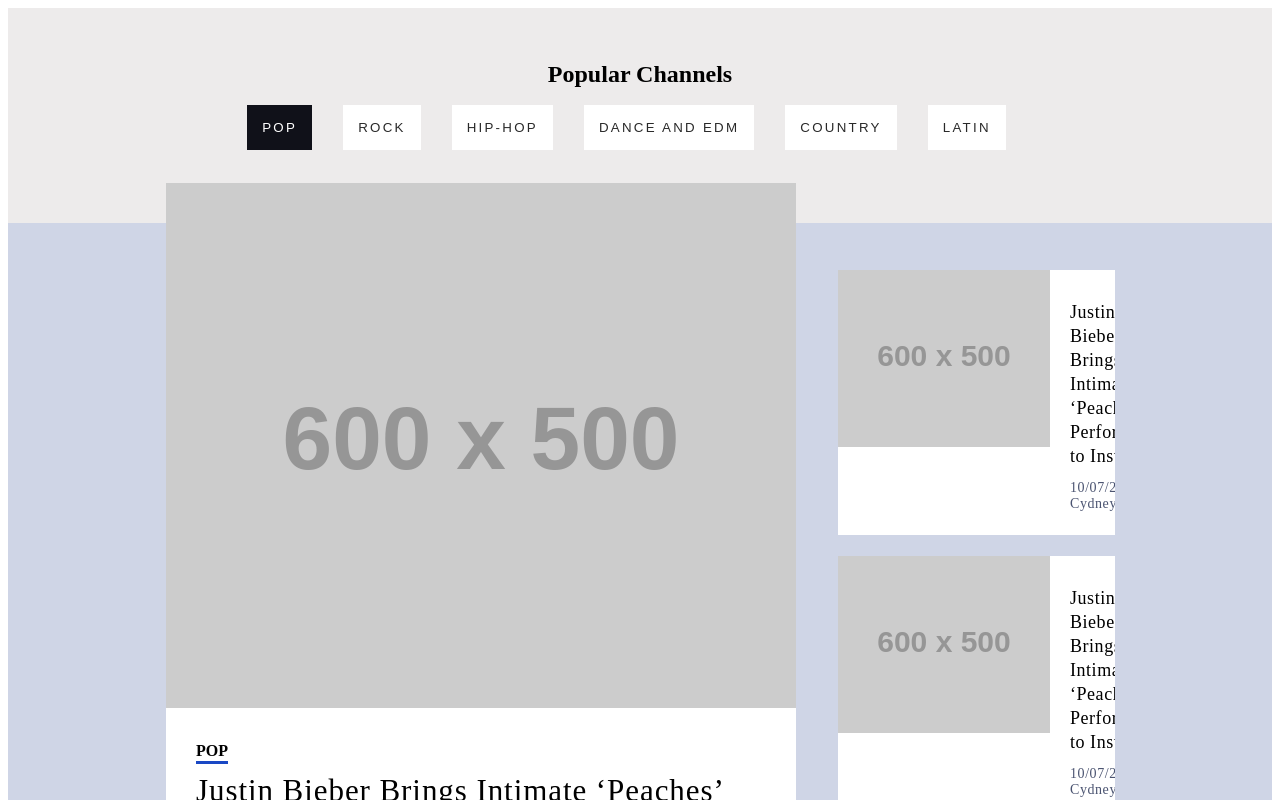
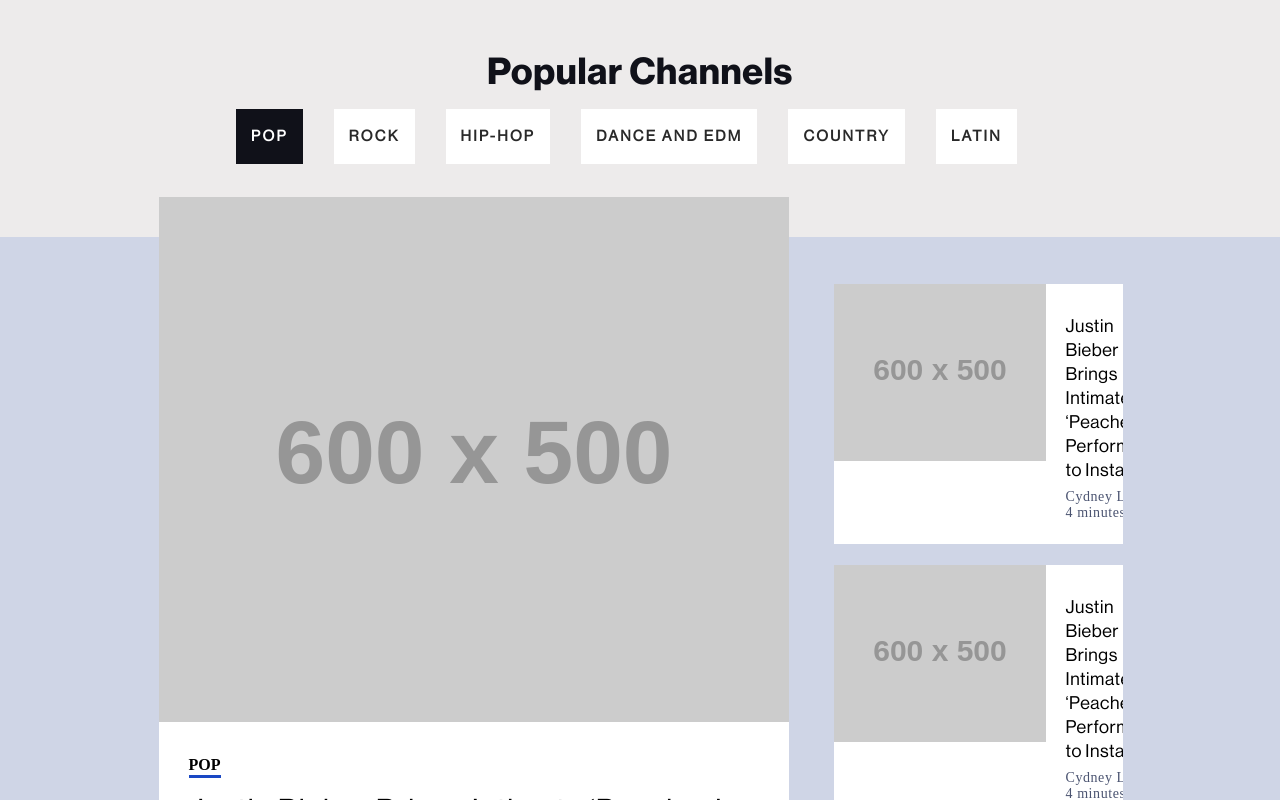
Before and after one commit to 00kaku/billboard, a website: page index.html in a window 1280 px wide. Both pictures are taken after a click on the button "POP". Shown: the top 800 px of the page. Drawn offline with Linux system fonts and the light colour scheme; placeholder pictures from the web are drawn by us.

Commit message:
Fonts and Desktop style update

```diff
--- a/data.json
+++ b/data.json
@@ -2,35 +2,35 @@
 	{
 		"heading" : "Justin Bieber Brings Intimate ‘Peaches’ Performance to Instagram",
 		"category": "POP",
-		"publish" : "10/07/2021",
+		"publish" : "4 minutes ago",
 		"image" : "https://dummyimage.com/600x500/101119/fff",
 		"author" : "Cydney Lee"
 	},
 	{
 		"heading" : "Justin Bieber Brings Intimate ‘Peaches’ Performance to Instagram",
 		"category": "POP",
-		"publish" : "10/07/2021",
+		"publish" : "4 minutes ago",
 		"image" : "https://dummyimage.com/600x500/101119/fff",
 		"author" : "Cydney Lee"
 	},
 	{
 		"heading" : "Justin Bieber Brings Intimate ‘Peaches’ Performance to Instagram",
 		"category": "POP",
-		"publish" : "10/07/2021",
+		"publish" : "4 minutes ago",
 		"image" : "https://dummyimage.com/600x500/101119/fff",
 		"author" : "Cydney Lee"
 	},
 	{
 		"heading" : "Justin Bieber Brings Intimate ‘Peaches’ Performance to Instagram",
 		"category": "POP",
-		"publish" : "10/07/2021",
+		"publish" : "4 minutes ago",
 		"image" : "https://dummyimage.com/600x500/101119/fff",
 		"author" : "Cydney Lee"
 	},
 	{
 		"heading" : "Justin Bieber Brings Intimate ‘Peaches’ Performance to Instagram",
 		"category": "POP",
-		"publish" : "10/07/2021",
+		"publish" : "4 minutes ago",
 		"image" : "https://dummyimage.com/600x500/101119/fff",
 		"author" : "Cydney Lee"
 	},
@@ -40,35 +40,35 @@
 	{
 		"heading" : "Tori Kelly Delivers the National Anthem at the Kentucky Derby: Watch",
 		"category": "ROCK",
-		"publish" : "10/07/2021",
+		"publish" : "4 minutes ago",
 		"image" : "https://dummyimage.com/600x500/EDEBEB/fff",
 		"author" : "Cydney Lee"
 	},
 	{
 		"heading" : "Tori Kelly Delivers the National Anthem at the Kentucky Derby: Watch",
 		"category": "ROCK",
-		"publish" : "10/07/2021",
+		"publish" : "4 minutes ago",
 		"image" : "https://dummyimage.com/600x500/EDEBEB/fff",
 		"author" : "Cydney Lee"
 	},
 	{
 		"heading" : "Tori Kelly Delivers the National Anthem at the Kentucky Derby: Watch",
 		"category": "ROCK",
-		"publish" : "10/07/2021",
+		"publish" : "4 minutes ago",
 		"image" : "https://dummyimage.com/600x500/EDEBEB/fff",
 		"author" : "Cydney Lee"
 	},
 	{
 		"heading" : "Tori Kelly Delivers the National Anthem at the Kentucky Derby: Watch",
 		"category": "ROCK",
-		"publish" : "10/07/2021",
+		"publish" : "4 minutes ago",
 		"image" : "https://dummyimage.com/600x500/EDEBEB/fff",
 		"author" : "Cydney Lee"
 	},
 	{
 		"heading" : "Tori Kelly Delivers the National Anthem at the Kentucky Derby: Watch",
 		"category": "ROCK",
-		"publish" : "10/07/2021",
+		"publish" : "4 minutes ago",
 		"image" : "https://dummyimage.com/600x500/EDEBEB/fff",
 		"author" : "Cydney Lee"
 	},
@@ -80,35 +80,35 @@
 	{
 		"heading" : "Justin Timberlake Gives a Shout-Out to ‘It’s Gonna Be May’ Meme Creator: ‘Look What You Started’",
 		"category": "HIP-HOP",
-		"publish" : "10/07/2021",
+		"publish" : "4 minutes ago",
 		"image" : "https://dummyimage.com/600x500/FB676B/fff",
 		"author" : "Cydney Lee"
 	},
 	{
 		"heading" : "Justin Timberlake Gives a Shout-Out to ‘It’s Gonna Be May’ Meme Creator: ‘Look What You Started’",
 		"category": "HIP-HOP",
-		"publish" : "10/07/2021",
+		"publish" : "4 minutes ago",
 		"image" : "https://dummyimage.com/600x500/FB676B/fff",
 		"author" : "Cydney Lee"
 	},
 	{
 		"heading" : "Justin Timberlake Gives a Shout-Out to ‘It’s Gonna Be May’ Meme Creator: ‘Look What You Started’",
 		"category": "HIP-HOP",
-		"publish" : "10/07/2021",
+		"publish" : "4 minutes ago",
 		"image" : "https://dummyimage.com/600x500/FB676B/fff",
 		"author" : "Cydney Lee"
 	},
 	{
 		"heading" : "Justin Timberlake Gives a Shout-Out to ‘It’s Gonna Be May’ Meme Creator: ‘Look What You Started’",
 		"category": "HIP-HOP",
-		"publish" : "10/07/2021",
+		"publish" : "4 minutes ago",
 		"image" : "https://dummyimage.com/600x500/FB676B/fff",
 		"author" : "Cydney Lee"
 	},
 	{
 		"heading" : "Justin Timberlake Gives a Shout-Out to ‘It’s Gonna Be May’ Meme Creator: ‘Look What You Started’",
 		"category": "HIP-HOP",
-		"publish" : "10/07/2021",
+		"publish" : "4 minutes ago",
 		"image" : "https://dummyimage.com/600x500/FB676B/fff",
 		"author" : "Cydney Lee"
 	},
@@ -120,35 +120,35 @@
 	{
 		"heading" : "Here Are the Best 2021 *NSYNC ‘It’s Gonna Be May’ Memes",
 		"category": "DANCE AND EDM",
-		"publish" : "10/07/2021",
+		"publish" : "4 minutes ago",
 		"image" : "https://dummyimage.com/600x500/00DDA1/fff",
 		"author" : "Cydney Lee"
 	},
 	{
 		"heading" : "Here Are the Best 2021 *NSYNC ‘It’s Gonna Be May’ Memes",
 		"category": "DANCE AND EDM",
-		"publish" : "10/07/2021",
+		"publish" : "4 minutes ago",
 		"image" : "https://dummyimage.com/600x500/00DDA1/fff",
 		"author" : "Cydney Lee"
 	},
 	{
 		"heading" : "Here Are the Best 2021 *NSYNC ‘It’s Gonna Be May’ Memes",
 		"category": "DANCE AND EDM",
-		"publish" : "10/07/2021",
+		"publish" : "4 minutes ago",
 		"image" : "https://dummyimage.com/600x500/00DDA1/fff",
 		"author" : "Cydney Lee"
 	},
 	{
 		"heading" : "Here Are the Best 2021 *NSYNC ‘It’s Gonna Be May’ Memes",
 		"category": "DANCE AND EDM",
-		"publish" : "10/07/2021",
+		"publish" : "4 minutes ago",
 		"image" : "https://dummyimage.com/600x500/00DDA1/fff",
 		"author" : "Cydney Lee"
 	},
 	{
 		"heading" : "Here Are the Best 2021 *NSYNC ‘It’s Gonna Be May’ Memes",
 		"category": "DANCE AND EDM",
-		"publish" : "10/07/2021",
+		"publish" : "4 minutes ago",
 		"image" : "https://dummyimage.com/600x500/00DDA1/fff",
 		"author" : "Cydney Lee"
 	},
@@ -160,35 +160,35 @@
 	{
 		"heading" : "Allow Daya To Reintroduce Herself: Pop Singer Releases New Song ‘Montana’ & Prepares For ‘Era of Rebirth’",
 		"category": "COUNTRY",
-		"publish" : "10/07/2021",
+		"publish" : "4 minutes ago",
 		"image" : "https://dummyimage.com/600x500/1A48C4/fff",
 		"author" : "Cydney Lee"
 	},
 	{
 		"heading" : "Allow Daya To Reintroduce Herself: Pop Singer Releases New Song ‘Montana’ & Prepares For ‘Era of Rebirth’",
 		"category": "COUNTRY",
-		"publish" : "10/07/2021",
+		"publish" : "4 minutes ago",
 		"image" : "https://dummyimage.com/600x500/1A48C4/fff",
 		"author" : "Cydney Lee"
 	},
 	{
 		"heading" : "Allow Daya To Reintroduce Herself: Pop Singer Releases New Song ‘Montana’ & Prepares For ‘Era of Rebirth’",
 		"category": "COUNTRY",
-		"publish" : "10/07/2021",
+		"publish" : "4 minutes ago",
 		"image" : "https://dummyimage.com/600x500/1A48C4/fff",
 		"author" : "Cydney Lee"
 	},
 	{
 		"heading" : "Allow Daya To Reintroduce Herself: Pop Singer Releases New Song ‘Montana’ & Prepares For ‘Era of Rebirth’",
 		"category": "COUNTRY",
-		"publish" : "10/07/2021",
+		"publish" : "4 minutes ago",
 		"image" : "https://dummyimage.com/600x500/1A48C4/fff",
 		"author" : "Cydney Lee"
 	},
 	{
 		"heading" : "Allow Daya To Reintroduce Herself: Pop Singer Releases New Song ‘Montana’ & Prepares For ‘Era of Rebirth’",
 		"category": "COUNTRY",
-		"publish" : "10/07/2021",
+		"publish" : "4 minutes ago",
 		"image" : "https://dummyimage.com/600x500/1A48C4/fff",
 		"author" : "Cydney Lee"
 	},
@@ -200,35 +200,35 @@
 	{
 		"heading" : "Yearbook Photos of the Stars: Taylor Swift, Mariah Carey, Bruno Mars & More",
 		"category": "LATIN",
-		"publish" : "10/07/2021",
+		"publish" : "4 minutes ago",
 		"image" : "https://dummyimage.com/600x500/ff5c5c/fff",
 		"author" : "Cydney Lee"
 	},
 	{
 		"heading" : "Yearbook Photos of the Stars: Taylor Swift, Mariah Carey, Bruno Mars & More",
 		"category": "LATIN",
-		"publish" : "10/07/2021",
+		"publish" : "4 minutes ago",
 		"image" : "https://dummyimage.com/600x500/ff5c5c/fff",
 		"author" : "Cydney Lee"
 	},
 	{
 		"heading" : "Yearbook Photos of the Stars: Taylor Swift, Mariah Carey, Bruno Mars & More",
 		"category": "LATIN",
-		"publish" : "10/07/2021",
+		"publish" : "4 minutes ago",
 		"image" : "https://dummyimage.com/600x500/ff5c5c/fff",
 		"author" : "Cydney Lee"
 	},
 	{
 		"heading" : "Yearbook Photos of the Stars: Taylor Swift, Mariah Carey, Bruno Mars & More",
 		"category": "LATIN",
-		"publish" : "10/07/2021",
+		"publish" : "4 minutes ago",
 		"image" : "https://dummyimage.com/600x500/ff5c5c/fff",
 		"author" : "Cydney Lee"
 	},
 	{
 		"heading" : "Yearbook Photos of the Stars: Taylor Swift, Mariah Carey, Bruno Mars & More",
 		"category": "LATIN",
-		"publish" : "10/07/2021",
+		"publish" : "4 minutes ago",
 		"image" : "https://dummyimage.com/600x500/ff5c5c/fff",
 		"author" : "Cydney Lee"
 	}
--- /dev/null
+++ b/fonts/fonts.css
@@ -0,0 +1,9 @@
+@font-face {
+  font-family: "Neue Haas Grotesk Display Pro";
+  src:url("NeueHaasDisplayRoman.woff");
+}
+
+@font-face {
+	font-family: "Neue Haas Grotesk Display Pro Bold";
+	src: url("NeueHaasDisplayBold.woff");
+  }
--- a/index.html
+++ b/index.html
@@ -4,6 +4,8 @@
 <head>
 	<title>Billboard Component</title>
 	<link rel="stylesheet" href="styles.css">
+	<link rel="stylesheet" href="fonts/fonts.css">
+	<meta name="viewport" content="width=device-width, initial-scale=1.0">
 </head>
 
 <body>
@@ -27,8 +29,8 @@
 				<div class="billboard__post-text">
 					<h4><span>POP</span></h4>
 					<p>Justin Bieber Brings Intimate ‘Peaches’ Performance to Instagram</p>
-					<p>10/7/2021</p>
 					<p>Cydney Lee</p>
+					<p>4 minutes ago</p>
 				</div>
 			</div>
 			<div class="billboard__post">
@@ -37,8 +39,8 @@
 				</div>
 				<div class="billboard__post-text">
 					<p>Justin Bieber Brings Intimate ‘Peaches’ Performance to Instagram</p>
-					<p>10/7/2021</p>
 					<p>Cydney Lee</p>
+					<p>4 minutes ago</p>
 				</div>
 			</div>
 			<div class="billboard__post">
@@ -47,8 +49,8 @@
 				</div>
 				<div class="billboard__post-text">
 					<p>Justin Bieber Brings Intimate ‘Peaches’ Performance to Instagram</p>
-					<p>10/7/2021</p>
 					<p>Cydney Lee</p>
+					<p>4 minutes ago</p>
 				</div>
 			</div>
 			<div class="billboard__post">
@@ -57,8 +59,8 @@
 				</div>
 				<div class="billboard__post-text">
 					<p>Justin Bieber Brings Intimate ‘Peaches’ Performance to Instagram</p>
-					<p>10/7/2021</p>
 					<p>Cydney Lee</p>
+					<p>4 minutes ago</p>
 				</div>
 			</div>
 			<div class="billboard__post">
@@ -67,8 +69,8 @@
 				</div>
 				<div class="billboard__post-text">
 					<p>Justin Bieber Brings Intimate ‘Peaches’ Performance to Instagram</p>
-					<p>10/7/2021</p>
 					<p>Cydney Lee</p>
+					<p>4 minutes ago</p>
 				</div>
 			</div>
 		</div>
--- /dev/null
+++ b/package.json
@@ -0,0 +1,5 @@
+{
+  "devDependencies": {
+    "http-server": "^0.12.3"
+  }
+}
--- a/scripts.js
+++ b/scripts.js
@@ -37,8 +37,8 @@ function updatePosts(posts) {
 							<div class="billboard__post-text">
 								${ index === 0 ? `<h4><span>${post.category}</span></h4>` : '' }
 								<p>${post.heading}</p>
+								<p>${post.author}</p>
 								<p>${post.publish}</p>
-								<p>${post.author}</p>
 							</div>`;
 		var htmlObject = document.createElement('div');
 		htmlObject.classList.add('billboard__post');
--- a/styles.css
+++ b/styles.css
@@ -1,21 +1,30 @@
 /**
-* Global Styles
+* ############# Global Styles ###########################
 **/
+body{
+	margin:0px;
+}
 
-h1,h2,h3,h4,h5,h6,p {
-	margin:0;
+h1,
+h2,
+h3,
+h4,
+h5,
+h6,
+p {
+	margin: 0;
 }
 
 /**
-* .bllboard Container Styles
+* ################## .bllboard Container Styles ##############################################
 **/
-.billboard{
+.billboard {
 	max-width: 1580px;
-	margin:auto;
+	margin: auto;
 }
 
 /**
-* '.billboard__categories' Categories and tab selector Styles
+* ###################### '.billboard__categories' Categories and tab selector Styles ########################
 **/
 .billboard__categories {
 	text-align: center;
@@ -26,18 +35,22 @@ h1,h2,h3,h4,h5,h6,p {
 
 .billboard__categories h2 {
 	margin-bottom: 17px;
+	text-align: center;
+	font: normal normal bold 37px/39px 'Neue Haas Grotesk Display Pro Bold';
+	letter-spacing: 0.74px;
+	color: #101119;
+	text-transform: capitalize;
 }
 
 .billboard__categories-tab {
 	padding: 15px;
 	margin-right: 27px;
 	background: #ffffff 0% 0% no-repeat padding-box;
-	opacity: 1;
 	border: none;
+	color: #292929;
+	font: normal normal 900 15px/25px "Neue Haas Grotesk Display Pro";
 	letter-spacing: 2.25px;
-	color: #292929;
 	text-transform: uppercase;
-	opacity: 1;
 }
 
 .billboard__categories-tab.active {
@@ -49,29 +62,43 @@ h1,h2,h3,h4,h5,h6,p {
 	cursor: pointer;
 }
 
+/** Media queries for breakpoints **/
+@media screen and (max-width: 1259px) and (min-width:1000px){
+	.billboard__categories  {
+		padding-bottom: 30px;
+		background-color: #cfd5e6;
+	}
+}
+
 /**
-* '.billboard__posts' Posts Styles
+* ###################### '.billboard__posts' Posts Styles ######################
 **/
-.billboard__posts{
-	background-color: #CFD5E6;
+.billboard__posts {
+	background-color: #cfd5e6;
 	position: relative;
 	padding-bottom: 75px;
 	padding-top: 47px;
 }
 
-.billboard__post{
+.billboard__post {
 	display: flex;
 }
 
+/** Media queries for breakpoints **/
+@media screen and (max-width: 1259px) and (min-width:1000px){
+	.billboard__posts{
+		padding-top: 0px;
+	}
+}
 /**
-* Featured post styles.
+* ######################### Featured post styles. ######################################
 **/
-.billboard__post:first-child{
+.billboard__post:first-child {
 	background-color: #fff;
 	flex-direction: column;
 	max-width: 630px;
 	position: absolute;
-	left: 158px;
+	left: 158.5px;
 	top: -40px;
 }
 
@@ -79,49 +106,56 @@ h1,h2,h3,h4,h5,h6,p {
 	margin: 30px;
 }
 
-.billboard__post-text h4 span{
+.billboard__post-text h4 span {
 	position: relative;
 	padding-bottom: 5px;
 }
 
-.billboard__post-text h4 span::after{
+.billboard__post-text h4 span::after {
 	position: absolute;
 	left: 0;
 	bottom: 0;
 	width: 100%;
 	height: 1px;
-    border-bottom: 3px solid #1A48C4;
-    content: ""
+	border-bottom: 3px solid #1a48c4;
+	content: "";
 }
 
-.billboard__post:first-child .billboard__post-text p:nth-of-type(1){
-	font: normal normal normal 31px/41px 'Neue Haas Grotesk Display Pro';
-	margin-top: 10px;
+.billboard__post:first-child .billboard__post-text p:nth-of-type(1) {
+	font: normal normal normal 31px/41px "Neue Haas Grotesk Display Pro";
+	margin-top: 17px;
 	letter-spacing: 0.93px;
 	margin-bottom: 12px;
 }
 
-.billboard__post:first-child .billboard__post-text p:nth-of-type(n+2){
-	font: normal normal medium 12px/18px 'Neue Haas Grotesk Display Pro';
+.billboard__post:first-child .billboard__post-text p:nth-of-type(n + 2) {
+	font: normal normal medium 12px/18px "Neue Haas Grotesk Display Pro";
 	letter-spacing: 0.57px;
-	color: #4B5471;
-
+	color: #4b5471;
 }
 
-.billboard__post:first-child img{
+.billboard__post:first-child img {
 	width: 100%;
 }
 
+/** Media queries for breakpoints **/
+@media screen and (max-width: 1259px) and (min-width:1000px){
+	.billboard__post:first-child {
+		max-width: 457px;
+		left: 21px;
+		top: 0;
+	}
+}
 
 /**
-* Non Featured post styles.
+* ###################### Non Featured post styles. #####################
 **/
-.billboard__post:not(:first-child){
+.billboard__post:not(:first-child) {
 	background-color: #fff;
 	font-size: 14px;
 	letter-spacing: 0.54;
 	margin-right: 157px;
-	margin-left: 830px;
+	margin-left: 833.5px;
 	margin-bottom: 21px;
 	overflow: hidden;
 }
@@ -135,22 +169,35 @@ h1,h2,h3,h4,h5,h6,p {
 }
 
 .billboard__post:not(:first-child) .billboard__post-text {
-	margin: 30px  20px 23px 20px;
+	margin: 30px 20px 23px 20px;
 }
 
 .billboard__post:not(:first-child) .billboard__post-text p:first-child {
-	margin-bottom: 12px;
-	font: normal normal normal 18px/24px 'Neue Haas Grotesk Display Pro';
+	margin-bottom: 7px;
+	font: normal normal normal 18px/24px "Neue Haas Grotesk Display Pro";
 	letter-spacing: 0.54px;
 }
 
-.billboard__post:not(:first-child) .billboard__post-text p:not(:first-child){
-	font: normal normal medium 12px/18px 'Neue Haas Grotesk Display Pro';
+.billboard__post:not(:first-child) .billboard__post-text p:not(:first-child) {
+	font: normal normal medium 12px/18px "Neue Haas Grotesk Display Pro";
 	letter-spacing: 0.57px;
-	color: #4B5471;
+	color: #4b5471;
 	opacity: 1;
 }
 
 .billboard__post:not(:first-child) .billboard__post-image {
 	max-height: 140px;
 }
+
+/** Media queries for breakpoints **/
+@media screen and (max-width: 1259px) and (min-width:1000px){
+	.billboard__post:not(:first-child) {
+		margin-right: 20px;
+		margin-left: 500px;
+	}
+
+	.billboard__post:not(:first-child) .billboard__post-text p:last-child {
+		display: none	;
+	}
+
+}
```
Also changed, not shown: fonts/NeueHaasDisplayBold.woff (added), fonts/NeueHaasDisplayRoman.woff (added), 1 other file. Lines whose indentation alone changed are shown as unchanged.
